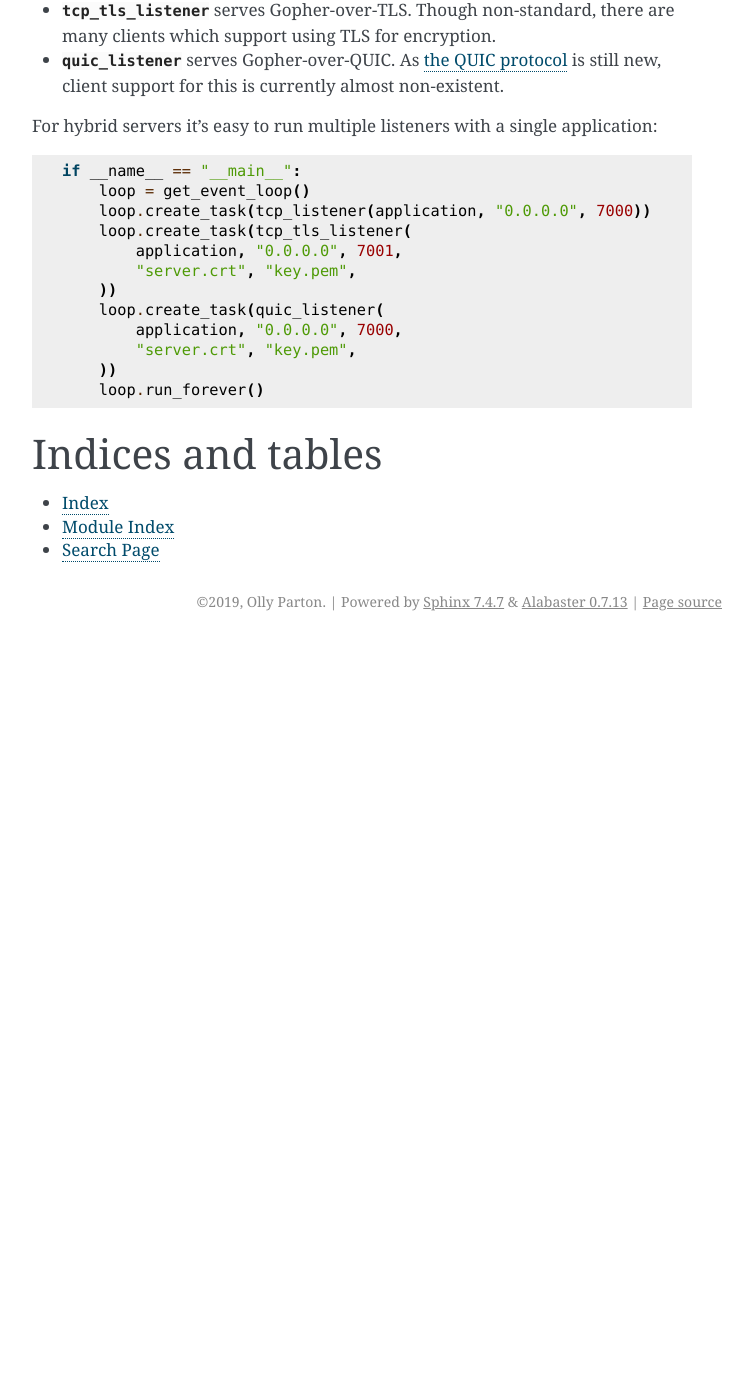
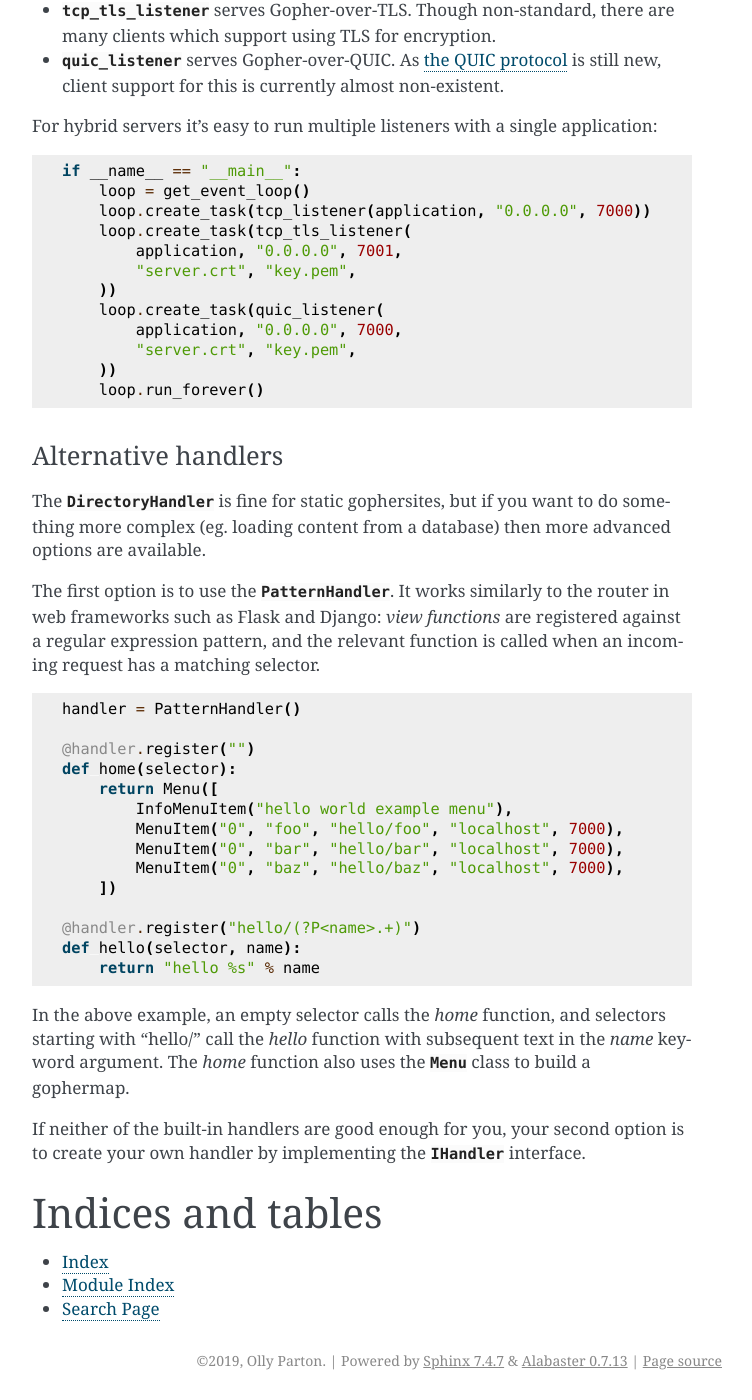
Before and after one commit to tehdragonfly/gopher_server, a Sphinx documentation site: the page built from docs/index.rst, in a window 1280 px wide and 1400 px high, scrolled down 1148 px. Shown: the whole window, without its empty margins (388-1140 px from the left). Built offline with Sphinx 7.4.7, drawn with Linux system fonts in a browser that asks for light colours; before the commit the page ends 1789 px from its top, so only the background shows below that.

Commit message:
Document alternative handlers.

```diff
--- a/docs/api.rst
+++ b/docs/api.rst
@@ -1,4 +1,4 @@
-API Documentation
+API documentation
 =================
 
 :mod:`gopher_server.application`
--- a/docs/index.rst
+++ b/docs/index.rst
@@ -89,6 +89,46 @@ application:
        ))
        loop.run_forever()
 
+Alternative handlers
+~~~~~~~~~~~~~~~~~~~~
+
+The :class:`DirectoryHandler <gopher_server.handlers.DirectoryHandler>` is fine
+for static gophersites, but if you want to do something more complex (eg.
+loading content from a database) then more advanced options are available.
+
+The first option is to use the :class:`PatternHandler
+<gopher_server.handlers.PatternHandler>`. It works similarly to the router in
+web frameworks such as Flask and Django: *view functions* are registered against
+a regular expression pattern, and the relevant function is called when an
+incoming request has a matching selector.
+
+.. code-block::
+
+   handler = PatternHandler()
+
+   @handler.register("")
+   def home(selector):
+       return Menu([
+           InfoMenuItem("hello world example menu"),
+           MenuItem("0", "foo", "hello/foo", "localhost", 7000),
+           MenuItem("0", "bar", "hello/bar", "localhost", 7000),
+           MenuItem("0", "baz", "hello/baz", "localhost", 7000),
+       ])
+
+   @handler.register("hello/(?P<name>.+)")
+   def hello(selector, name):
+       return "hello %s" % name
+
+
+In the above example, an empty selector calls the `home` function, and selectors
+starting with "hello/" call the `hello` function with subsequent text in the
+`name` keyword argument. The `home` function also uses the :class:`Menu
+<gopher_server.menu.Menu>` class to build a gophermap.
+
+If neither of the built-in handlers are good enough for you, your second option
+is to create your own handler by implementing the :class:`IHandler
+<gopher_server.handlers.IHandler>` interface.
+
 Indices and tables
 ==================
 
```
Also changed, not shown: 1 other file.
